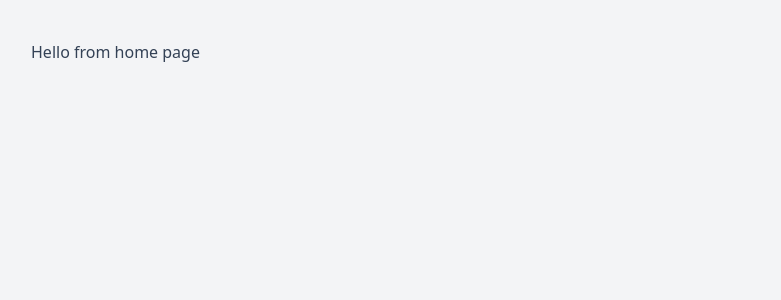
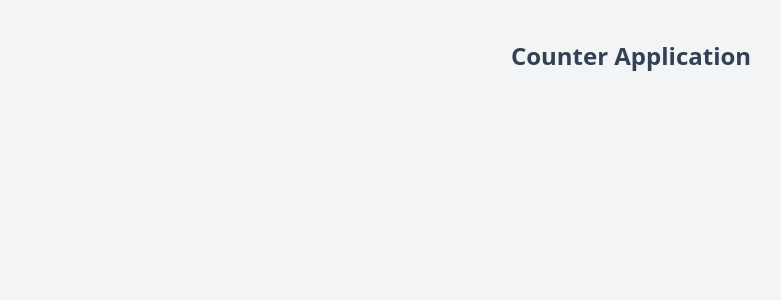
Before and after one commit to it27427/react-redux-Redux-Toolkit, a React (Vite) app: page / in a window 1280 px wide. Shown: the top 300 px of the page, without its empty margins (9-790 px from the left). Built offline with nearby package versions, Linux system fonts and the light colour scheme.

Commit message:
heading-markup

```diff
--- a/src/pages/HomePage.jsx
+++ b/src/pages/HomePage.jsx
@@ -1,7 +1,11 @@
 const HomePage = () => {
   return (
     <div className='w-screen h-screen p-10 bg-gray-100 text-slate-700'>
-      <h1>Hello from home page</h1>
+      <h1 className='max-w-md mx-auto text-center text-2xl font-bold'>
+        Counter Application
+      </h1>
+
+      <div className='max-w-md mx-auto'></div>
     </div>
   );
 };
```
